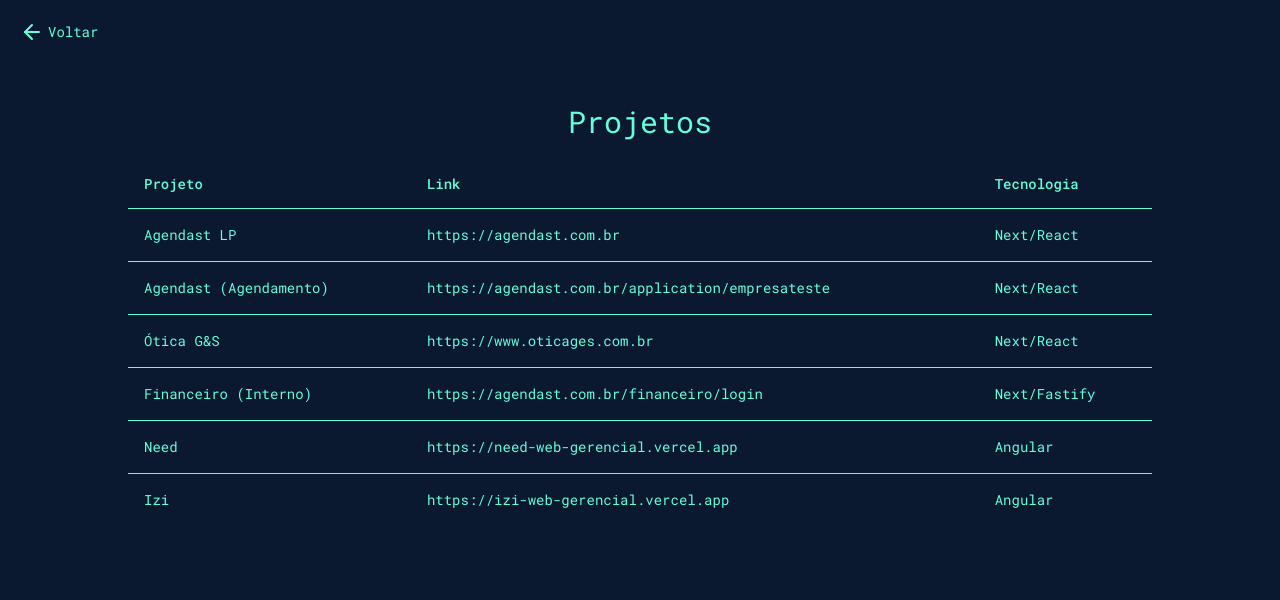
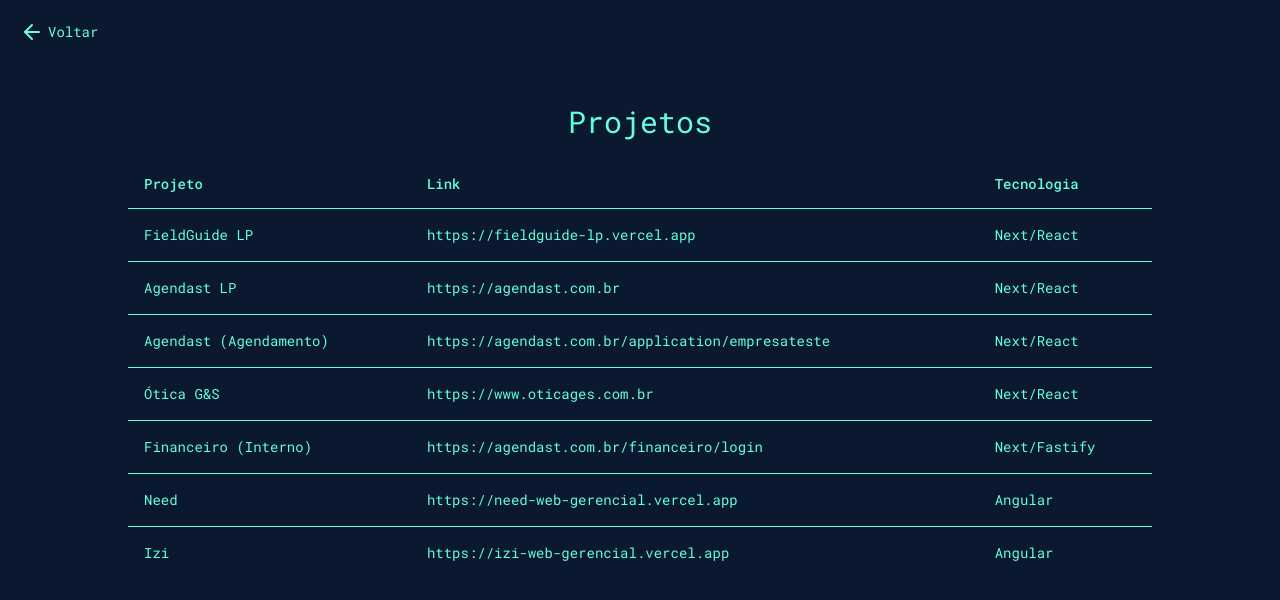
Before and after one commit to GabrielSilveira97/gabriel-silveira.v2, a Next.js app: page /projects in a window 1280 px wide. Shown: the top 600 px of the page. Built offline with nearby package versions, Linux system fonts and the light colour scheme.

Commit message:
feat: add project

```diff
--- a/app/projects/page.tsx
+++ b/app/projects/page.tsx
@@ -22,6 +22,11 @@
                     </TableRow>
                 </TableHeader>
                 <TableBody className="rounded">
+                    <TableRow className="border-green cursor-pointer hover:bg-gray-800 ">
+                        <TableCell>FieldGuide LP</TableCell>
+                        <TableCell><Link target="_blank" className="hover:underline underline-offset-4" href="https://fieldguide-lp.vercel.app/">https://fieldguide-lp.vercel.app</Link></TableCell>
+                        <TableCell>Next/React</TableCell>
+                    </TableRow>
                     <TableRow className="border-green cursor-pointer hover:bg-gray-800 ">
                         <TableCell>Agendast LP</TableCell>
                         <TableCell><Link target="_blank" className="hover:underline underline-offset-4" href="https://agendast.com.br/">https://agendast.com.br</Link></TableCell>
```
